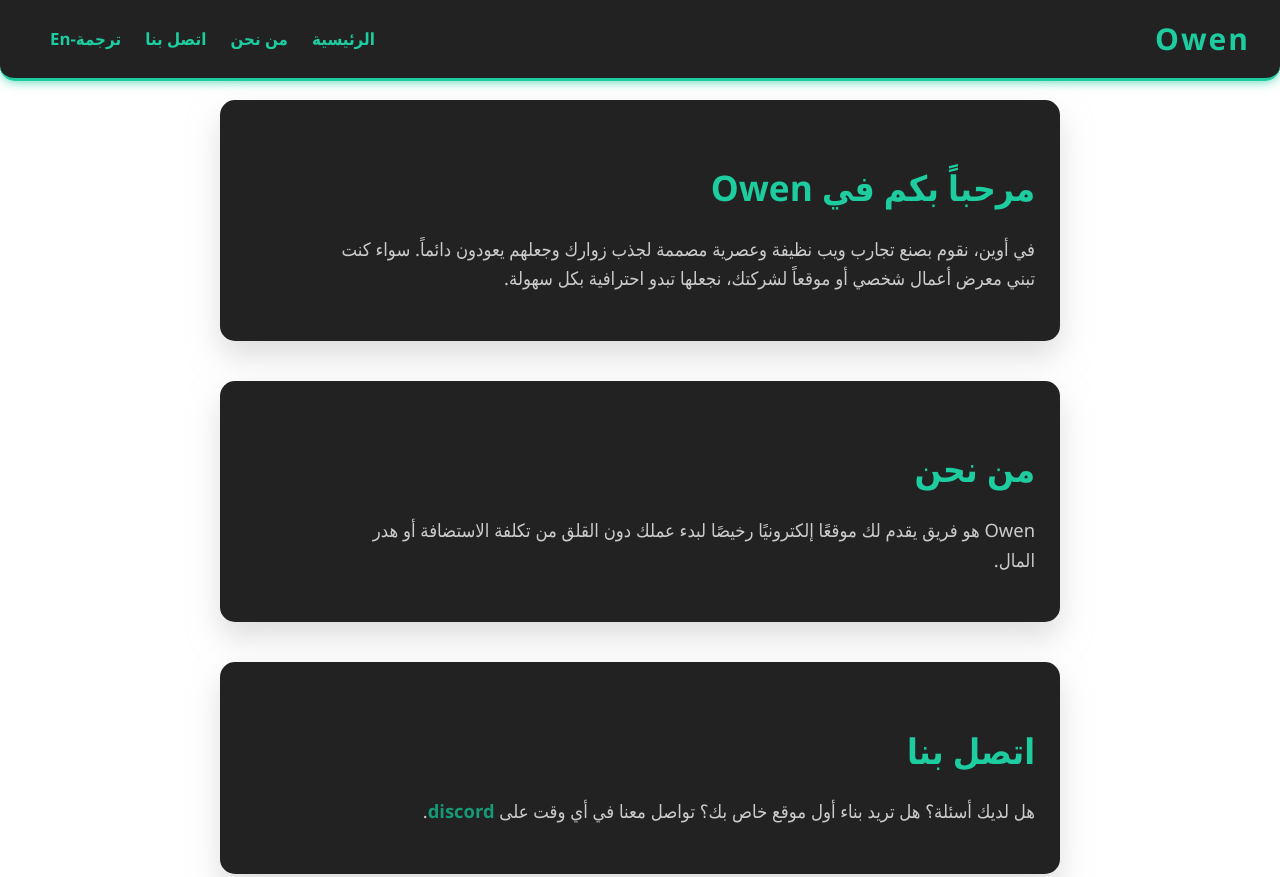
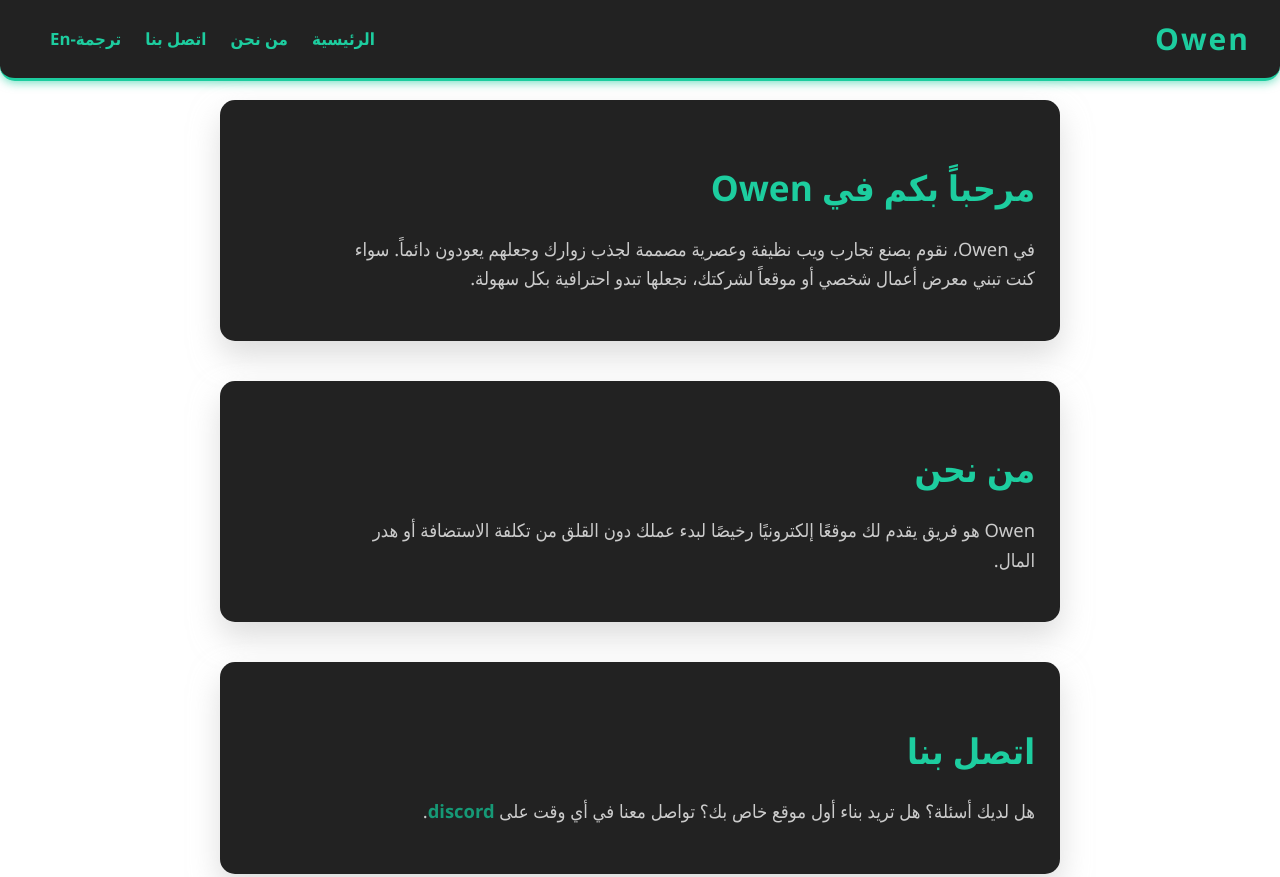
Before and after one commit to owen-arch/Owen, a plain HTML site: page index.html in a window 1280 px wide. Shown: the top 877 px of the page. Drawn offline with Linux system fonts and the light colour scheme.

Commit message:
Update index.html

```diff
--- a/index.html
+++ b/index.html
@@ -140,7 +140,7 @@
   <section id="home" class="card">
     <h2>مرحباً بكم في Owen</h2>
     <p>
-      في أوين، نقوم بصنع تجارب ويب نظيفة وعصرية مصممة لجذب زوارك وجعلهم يعودون دائماً. سواء كنت تبني معرض أعمال شخصي أو موقعاً لشركتك، نجعلها تبدو احترافية بكل سهولة.
+      في Owen، نقوم بصنع تجارب ويب نظيفة وعصرية مصممة لجذب زوارك وجعلهم يعودون دائماً. سواء كنت تبني معرض أعمال شخصي أو موقعاً لشركتك، نجعلها تبدو احترافية بكل سهولة.
     </p>
   </section>
 
```
